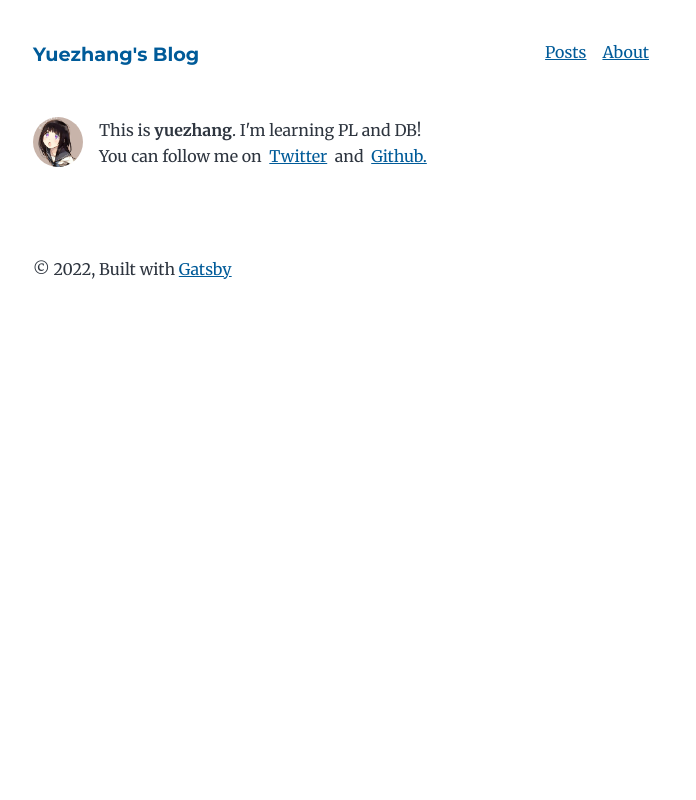
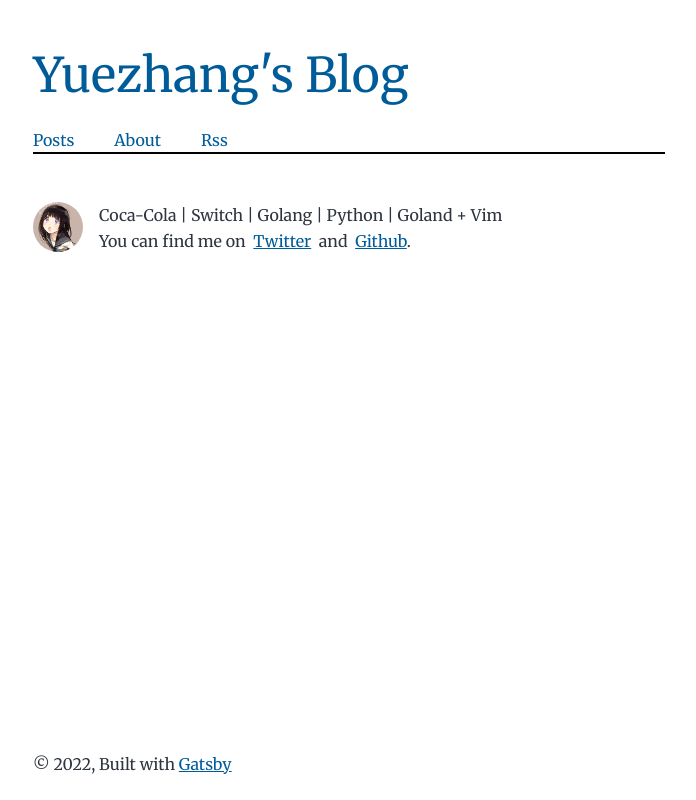
Before and after one commit to yz-1209/yz-1209.github.io, a Gatsby site: page /about in a window 1280 px wide. Shown: the whole page, without its empty margins (291-987 px from the left). Built offline with nearby package versions, Linux system fonts and the light colour scheme; Gatsby itself is replaced by a stand-in of ours.

Commit message:
feat: refact layout

```diff
--- a/content/blog/hello-world/index.md
+++ b/content/blog/hello-world/index.md
@@ -3,8 +3,6 @@ title: Hello World
 date: "2021-04-28"
 description: "Hello World"
 ---
-
-# Hello world!
 
 这是我的第一篇博客！
 
--- a/content/blog/interviews/index.md
+++ /dev/null
@@ -1,9 +0,0 @@
----
-title: 面试经历
-date: 2021-04-29
-description: "面试经历"
----
-
-## 我的春招面试经历
-
-我一共投递了15家公司。
--- a/gatsby-config.js
+++ b/gatsby-config.js
@@ -120,7 +120,7 @@ module.exports = {
         background_color: `#ffffff`,
         theme_color: `#663399`,
         display: `minimal-ui`,
-        icon: `src/images/gatsby-icon.png`, // This path is relative to the root of the site.
+        icon: `src/images/profile-pic.png`, // This path is relative to the root of the site.
       },
     },
     `gatsby-plugin-react-helmet`,
--- a/src/components/bio.js
+++ b/src/components/bio.js
@@ -46,17 +46,18 @@ const Bio = () => {
       {author?.name && (
         <div>
           <p>
-            This is <strong>{author.name}</strong>. {author?.summary || null}{` `}
+            Coca-Cola | Switch | Golang | Python | Goland + Vim
           </p>
           <p>
-            You can follow me on &nbsp;
+            You can find me on &nbsp;
             <a href={`https://twitter.com/${social?.twitter || ``}`}>
               Twitter
             </a>
             &nbsp; and &nbsp;
             <a href={`https://github.com/${social?.github || ``}`}>
-              Github.
+              Github
             </a>
+            .
           </p>
         </div>
       )}
--- a/src/components/layout.js
+++ b/src/components/layout.js
@@ -1,47 +1,29 @@
 import * as React from "react"
 import { Link } from "gatsby"
-
-const ListLink = props => (
-  <li style={{ display: `inline-block`, marginRight: `1rem` }}>
-    <Link to={props.to}>{props.children}</Link>
-  </li>
-)
-
 
 const Layout = ({ location, title, children }) => {
   const rootPath = `${__PATH_PREFIX__}/`
   const isRootPath = location.pathname === rootPath
-  let header
-  let listLinks
 
-  if (isRootPath) {
-    header = (
-      // <h3 className="main-heading">
-      //   <Link to="/">{title}</Link>
-      // </h3>
-      <h1 style={{display: `inline`}}>
-        <Link to="/">{title}</Link>
-      </h1>
-    )
-  } else {
-    header = (
-      <Link className="header-link-home" to="/">
-        {title}
-      </Link>
-    )
-  }
+  const header = (
+    <Link className="main-heading" to="/">
+      {title}
+    </Link>
+  )
 
-  listLinks = (
-    <ul style={{ listStyle: `none`, float: `right`, margin: `auto`}}>
-      <ListLink to="/">Posts</ListLink>
-      <ListLink to="/about/">About</ListLink>
+  const listLinks = (
+    <ul className="navigation-bar">
+      <li><Link to="/">Posts</Link></li>
+      <li><Link to="/about">About</Link></li>
+      <li><a href="/rss.xml">Rss</a></li>
     </ul>
   )
+
   return (
     <div className="global-wrapper" data-is-root-path={isRootPath}>
       <header className="global-header" >{header}{listLinks}</header>
       <main>{children}</main>
-      <footer>
+      <footer className="global-footer">
         © {new Date().getFullYear()}, Built with
         {` `}
         <a href="https://www.gatsbyjs.com">Gatsby</a>
--- a/src/pages/about.js
+++ b/src/pages/about.js
@@ -10,7 +10,7 @@ export default function About({ data, location }) {
 
     return (
         <Layout location={location} title={siteTitle}>
-            <Seo title="about"/>
+            <Seo title="About"/>
             <Bio/>
         </Layout>
     )
--- a/src/pages/index.js
+++ b/src/pages/index.js
@@ -24,7 +24,7 @@ const BlogIndex = ({ data, location }) => {
   return (
     <Layout location={location} title={siteTitle}>
       <Seo title="All posts" />
-      <ol style={{ listStyle: `none` }}>
+      <ol className="post-list">
         {posts.map(post => {
           const title = post.frontmatter.title || post.fields.slug
 
--- a/src/style.css
+++ b/src/style.css
@@ -244,6 +244,7 @@ a:focus {
   margin: var(--spacing-0) auto;
   max-width: var(--maxWidth-wrapper);
   padding: var(--spacing-10) var(--spacing-5);
+  min-height: 100vh;
 }
 
 .global-wrapper[data-is-root-path="true"] .bio {
@@ -254,12 +255,37 @@ a:focus {
   margin-bottom: var(--spacing-12);
 }
 
+.main-heading {
+  font-size: var(--fontSize-7);
+  margin: var(--spacing-0);
+  text-decoration: none;
+}
+
+.navigation-bar {
+  display: flex;
+  list-style-type: none;
+  border-bottom: solid black 2px;
+}
+
+.navigation-bar > li {
+  margin-right: var(--spacing-10);
+  margin-bottom: var(--spacing-0);
+}
+
+.navigation-bar a {
+  text-decoration: none;
+}
+
+.global-footer {
+  bottom: var(--spacing-0);
+  position: absolute;
+}
+
+.post-list {
+  list-style-type: none;
+}
+
 /* not used */
-/* .main-heading {
-  font-size: var(--fontSize-7);
-  margin: 0;
-} */
-
 .post-list-item {
   margin-bottom: var(--spacing-8);
   margin-top: var(--spacing-8);
```
Also changed, not shown: src/templates/blog-post.js (+0 -8 lines), package.json (line endings or trailing spaces), 1 other file.
